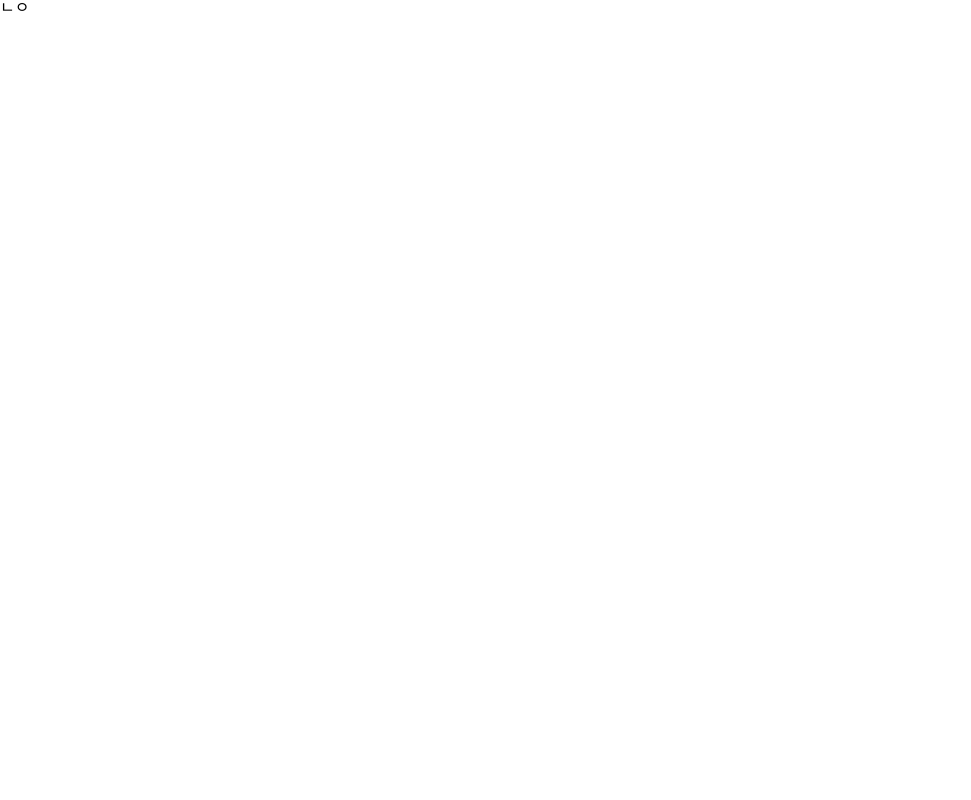
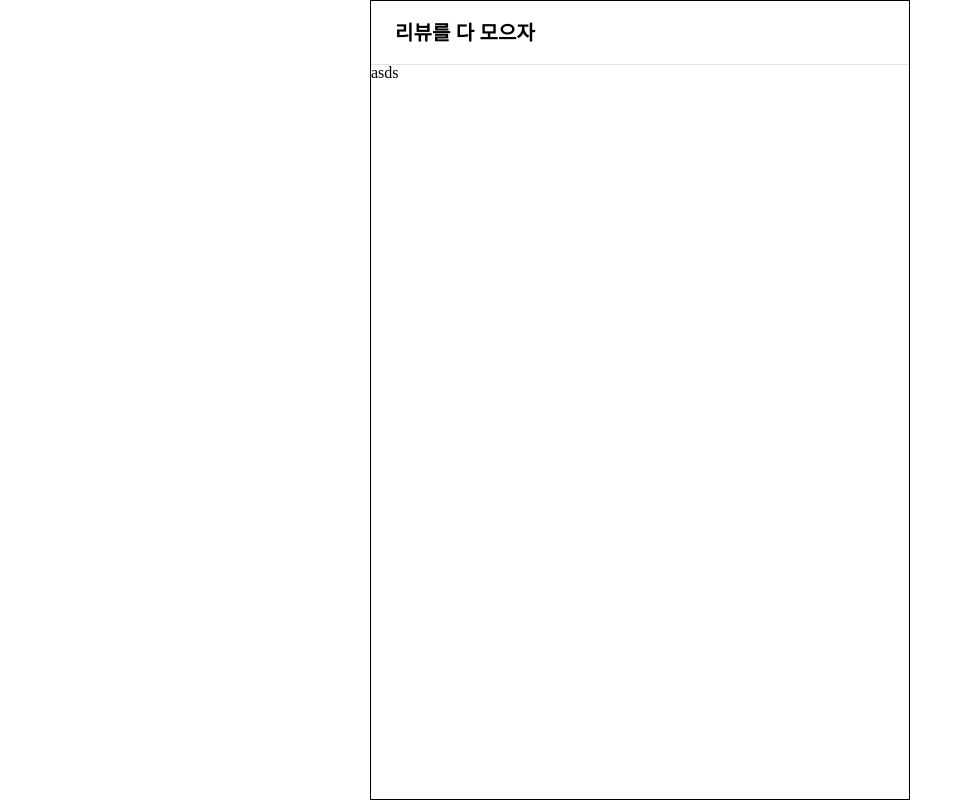
Before and after one commit to SEOKKAMONI/repon, a Next.js app: page / in a window 1280 px wide. Shown: the whole page, without its empty margins (0-971 px from the left). Built offline with nearby package versions, Linux system fonts and the light colour scheme.

Commit message:
ADD :: Header

```diff
--- a/src/app/page.tsx
+++ b/src/app/page.tsx
@@ -1,8 +1,9 @@
+import Layout from "@/components/common/Layout";
 import Image from "next/image";
 import styles from "./page.module.css";
 
 const Home = () => {
-  return <div>ㄴㅇ</div>;
+  return <Layout>asds</Layout>;
 };
 
 export default Home;
--- /dev/null
+++ b/src/components/common/Header/index.tsx
@@ -0,0 +1,23 @@
+import styled from "styled-components";
+import Logo from "../Logo";
+
+const Header = () => {
+  return (
+    <StyledHeader>
+      <Logo logoColor="#000000" />
+    </StyledHeader>
+  );
+};
+
+export default Header;
+
+const StyledHeader = styled.div`
+  position: sticky;
+  display: flex;
+  align-items: center;
+  padding: 0px 24px;
+  width: 100%;
+  height: 64px;
+  background-color: #ffffff;
+  border-bottom: 1px solid #e2e2e2;
+`;
--- /dev/null
+++ b/src/components/common/Layout/index.tsx
@@ -0,0 +1,29 @@
+"use client";
+
+import { ReactNode } from "react";
+import styled from "styled-components";
+import Header from "../Header";
+
+interface PropsType {
+  children: ReactNode;
+  screenColor?: string;
+}
+
+const Layout = ({ children, screenColor = "#FFFFFF" }: PropsType) => {
+  return (
+    <StyledLayout style={{ backgroundColor: screenColor }}>
+      <Header />
+      {children}
+    </StyledLayout>
+  );
+};
+
+export default Layout;
+
+const StyledLayout = styled.div`
+  margin: auto;
+  max-width: 540px;
+  height: 100vh;
+  border: 1px solid black;
+  overflow-y: auto;
+`;
--- /dev/null
+++ b/src/components/common/Logo/index.tsx
@@ -0,0 +1,19 @@
+import font from "@/styles/font";
+import styled from "styled-components";
+
+interface PropsType {
+  logoColor: "#FFFFFF" | "#000000";
+}
+
+const Logo = ({ logoColor }: PropsType) => {
+  return <StyledLogo style={{ color: logoColor }}>리뷰를 다 모으자</StyledLogo>;
+};
+
+export default Logo;
+
+const StyledLogo = styled.span`
+  ${font.H4}
+  height: 100%;
+  display: flex;
+  align-items: center;
+`;
--- a/src/components/common/Provider/index.tsx
+++ b/src/components/common/Provider/index.tsx
@@ -1,3 +1,5 @@
+"use client";
+
 import GlobalStyle from "@/styles/global";
 import { ReactNode } from "react";
 
```
